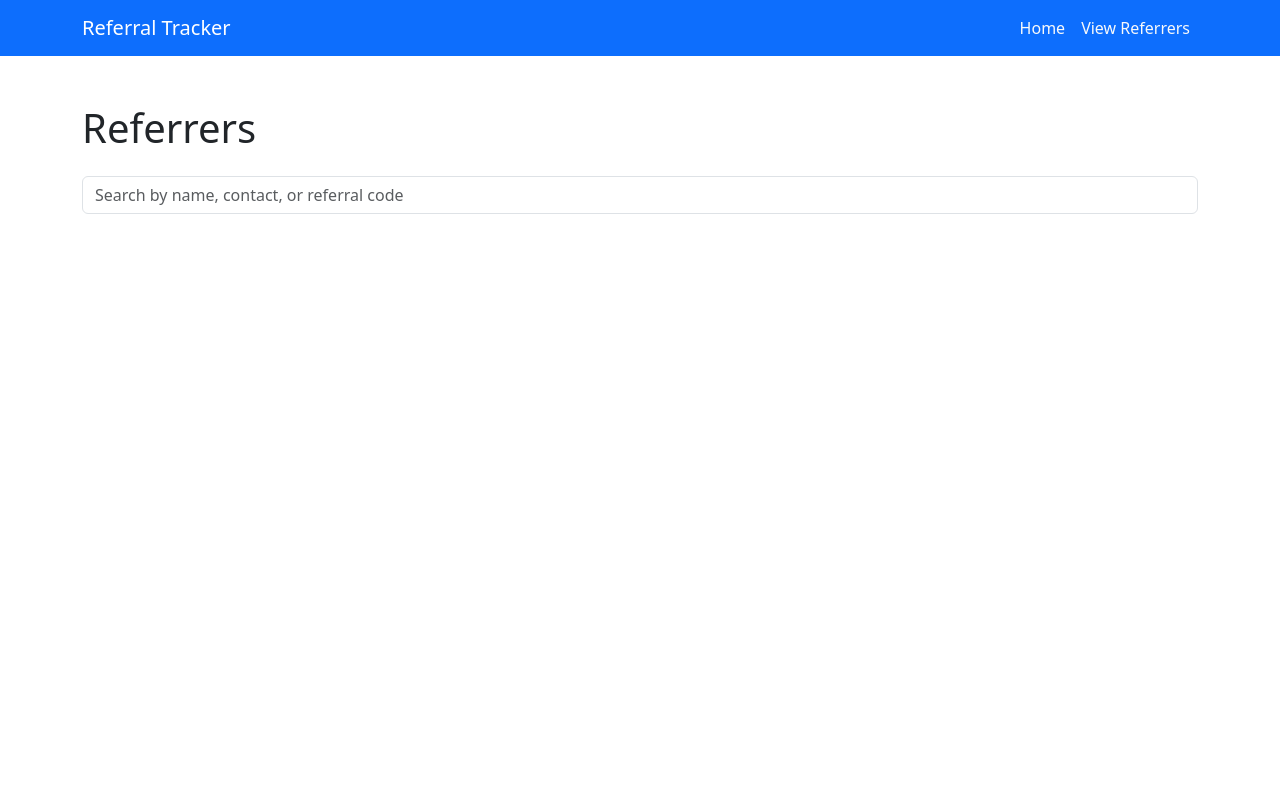
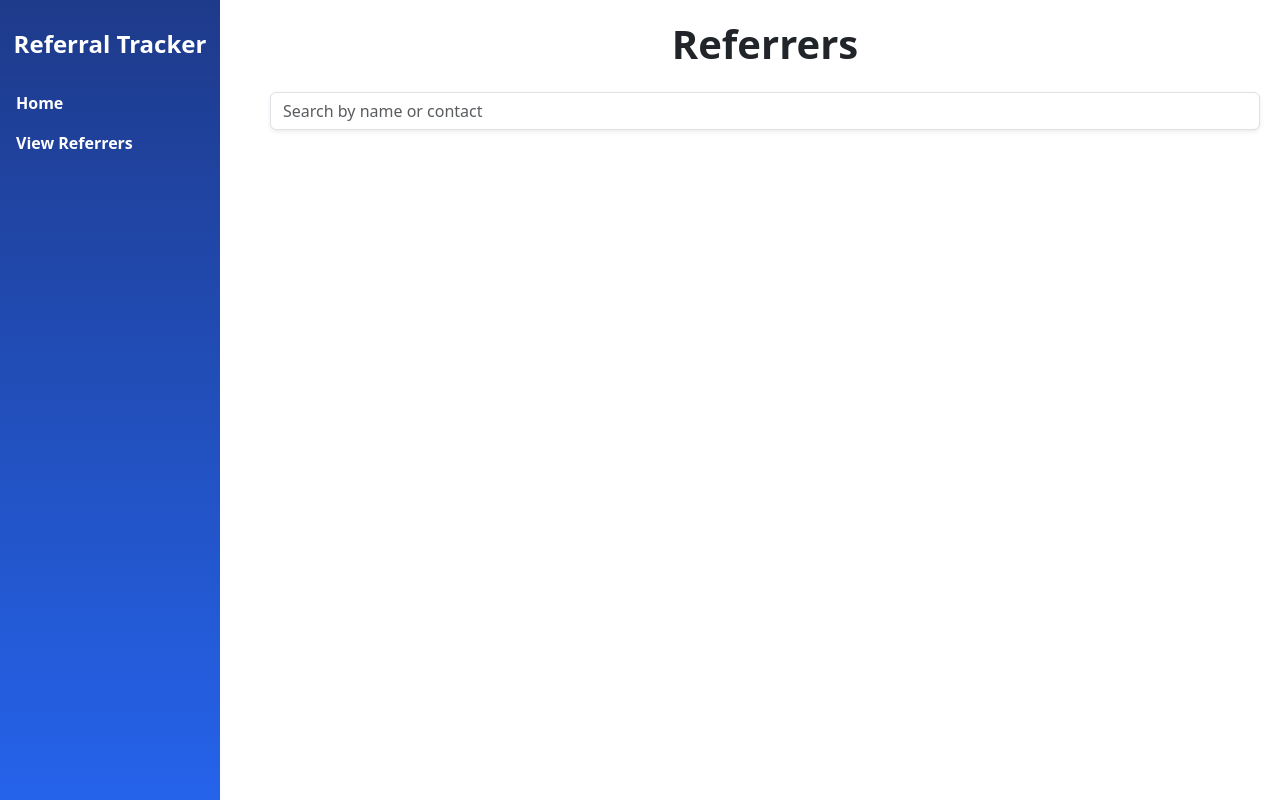
Before and after one commit to ashwinbiju09/referral-tracker, a Flask app: page /referrers in a window 1280 px wide. Run offline with Flask 3, Linux system fonts and the light colour scheme; data that the repository does not hold is empty; some libraries are stand-ins or nearby versions.

Commit message:
Design updates

```diff
--- a/app.py
+++ b/app.py
@@ -39,7 +39,27 @@ def generate_referral_code():
 
 @app.route('/')
 def index():
-    return render_template('index.html')
+    cursor = mysql.connection.cursor()
+
+    # Fetch total number of referrers
+    cursor.execute("SELECT COUNT(*) AS total FROM referrers")
+    total_referrers = cursor.fetchone()['total']
+
+    # Fetch total number of successful references (purchase_count = 3)
+    cursor.execute("""
+        SELECT COUNT(*) AS successful_references
+        FROM referees
+        WHERE purchase_count = 3
+    """)
+    successful_references = cursor.fetchone()['successful_references']
+
+    cursor.close()
+
+    return render_template(
+        'index.html',
+        total_referrers=total_referrers,
+        successful_references=successful_references
+    )
 
 # Add a referrer
 
--- /dev/null
+++ b/templates/base.html
@@ -0,0 +1,58 @@
+<!DOCTYPE html>
+<html lang="en">
+<head>
+    <meta charset="UTF-8">
+    <meta name="viewport" content="width=device-width, initial-scale=1.0">
+    <title>{% block title %}Referral Tracker{% endblock %}</title>
+    <link href="https://cdn.jsdelivr.net/npm/bootstrap@5.3.0/dist/css/bootstrap.min.css" rel="stylesheet">
+    <link href="https://cdnjs.cloudflare.com/ajax/libs/font-awesome/5.15.4/css/all.min.css" rel="stylesheet">
+
+    <style>
+        .sidebar {
+            background: linear-gradient( #1E3A8A, #2563EB); /* Gradient background */
+            height: 100vh;
+            position: fixed;
+            top: 0;
+            left: 0;
+            padding-top: 30px;
+            width: 220px;
+            color: white;
+            z-index: 1030; /* Stay above main content */
+        }
+        .sidebar .nav-link {
+            color: #ffffff;
+            font-weight: bold;
+        }
+        .sidebar .nav-link:hover {
+            background-color: #001A4F; /* Slightly darker shade on hover */
+        }
+        .content {
+            margin-left: 250px; /* Adjust content to leave space for the sidebar */
+            padding: 20px;
+        }
+    </style>
+</head>
+<body>
+    <!-- Side Navbar -->
+    <div class="sidebar">
+        <div class="text-center mb-4">
+            <h4 class="fw-bold">Referral Tracker</h4>
+        </div>
+        <ul class="nav flex-column">
+            <li class="nav-item">
+                <a class="nav-link" href="/">Home</a>
+            </li>
+            <li class="nav-item">
+                <a class="nav-link" href="/referrers">View Referrers</a>
+            </li>
+        </ul>
+    </div>
+
+    <!-- Main Content -->
+    <div class="content">
+        {% block content %}{% endblock %}
+    </div>
+
+    <script src="https://cdn.jsdelivr.net/npm/bootstrap@5.3.0/dist/js/bootstrap.bundle.min.js"></script>
+</body>
+</html>
--- a/templates/referrers.html
+++ b/templates/referrers.html
@@ -1,74 +1,36 @@
-<!DOCTYPE html>
-<html lang="en">
-<head>
-    <meta charset="UTF-8">
-    <meta name="viewport" content="width=device-width, initial-scale=1.0">
-    <title>Referrers</title>
-    <link href="https://cdn.jsdelivr.net/npm/bootstrap@5.3.0/dist/css/bootstrap.min.css" rel="stylesheet">
-    <style>
-        .referrer-card {
-            display: flex;
-            justify-content: space-between;
-            align-items: center;
-            border: 1px solid #ddd;
-            border-radius: 5px;
-            padding: 15px;
-            margin-bottom: 15px;
-        }
-        .referrer-details {
-            flex: 1;
-            margin-right: 20px;
-        }
-        .referrer-actions {
-            text-align: right;
-        }
-        .pagination {
-            justify-content: center;
-        }
-    </style>
-</head>
-<body>
-    <nav class="navbar navbar-expand-lg navbar-dark bg-primary">
-        <div class="container">
-            <a class="navbar-brand" href="/">Referral Tracker</a>
-            <button class="navbar-toggler" type="button" data-bs-toggle="collapse" data-bs-target="#navbarNav" aria-controls="navbarNav" aria-expanded="false" aria-label="Toggle navigation">
-                <span class="navbar-toggler-icon"></span>
-            </button>
-            <div class="collapse navbar-collapse" id="navbarNav">
-                <ul class="navbar-nav ms-auto">
-                    <li class="nav-item">
-                        <a class="nav-link text-light" href="/">Home</a>
-                    </li>
-                    <li class="nav-item">
-                        <a class="nav-link text-light" href="/referrers">View Referrers</a>
-                    </li>
-                </ul>
-            </div>
-        </div>
-    </nav>
-    <div class="container mt-5">
-        <h1 class="mb-4">Referrers</h1>
+{% extends "base.html" %}
+
+{% block title %}Referrers{% endblock %}
+
+{% block content %}
+<h1 class="text-center fw-bold mb-4">Referrers</h1>
 
 <!-- Search Bar -->
-        <div class="mb-4">
-            <input type="text" id="search-bar" class="form-control" placeholder="Search by name, contact, or referral code">
+<div class="input-group mb-4">
+    <input type="text" id="search-bar" class="form-control shadow-sm" placeholder="Search by name or contact">
 </div>
 
 <!-- Referrers List -->
-        <div id="referrer-list">
+<div class="row" id="referrers-list">
     {% for referrer in referrers %}
-                <div class="referrer-card">
-                    <div class="referrer-details">
-                        <div><strong>Name:</strong> {{ referrer.name }}</div>
-                        <div><strong>Contact:</strong> {{ referrer.contact }}</div>
-                        <div><strong>Total References:</strong> {{ referrer.total_references or 0 }}</div>
+        <div class="col-md-6 mb-3 referrer-item">
+            <div class="card">
+                <div class="card-body d-flex justify-content-between align-items-center">
+                    <div>
+                        <p class="mb-1"><strong>Name:</strong> {{ referrer.name }}</p>
+                        <p class="mb-1"><strong>Contact:</strong> {{ referrer.contact }}</p>
+                        <p class="mb-0"><strong>Total References:</strong> {{ referrer.total_references or 0 }}</p>
                     </div>
-                    <div class="referrer-actions">
-                        <div><strong>Code:</strong> {{ referrer.referral_code }}</div>
-                        <a href="/search_referral?referral_code={{ referrer.referral_code }}" class="btn btn-info mt-2">Show Referees</a>
-                        <form action="/delete_referrer/{{ referrer.id }}" method="POST" style="display: inline;">
-                            <button type="submit" class="btn btn-danger mt-2" onclick="return confirm('Are you sure you want to delete this referrer?')">Delete</button>
+                    <div class="text-end">
+                        <p class="mb-1"><strong>Code:</strong> {{ referrer.referral_code }}</p>
+                        <div class="d-flex gap-2">
+                            <a href="/search_referral?referral_code={{ referrer.referral_code }}" class="btn btn-success btn-sm shadow-sm">Show Referees</a>
+                            <form action="/delete_referrer/{{ referrer.id }}" method="POST">
+                                <button type="submit" class="btn btn-danger btn-sm shadow-sm" onclick="return confirm('Are you sure you want to delete this referrer?')">Delete</button>
                             </form>
+                        </div>
+                    </div>
+                </div>
             </div>
         </div>
     {% endfor %}
@@ -76,7 +38,7 @@
 
 <!-- Pagination -->
 <nav aria-label="Page navigation">
-            <ul class="pagination">
+    <ul class="pagination justify-content-center">
         {% if page > 1 %}
             <li class="page-item">
                 <a class="page-link" href="/referrers?page={{ page - 1 }}">Previous</a>
@@ -94,30 +56,24 @@
         {% endif %}
     </ul>
 </nav>
-    </div>
 
+<!-- Search Script -->
 <script>
-        const searchInput = document.getElementById('search-bar');
-        const referrerList = document.getElementById('referrer-list');
-        const referrerCards = Array.from(referrerList.children);
+    document.getElementById('search-bar').addEventListener('input', function () {
+        const query = this.value.toLowerCase();
+        const referrers = document.querySelectorAll('.referrer-item');
 
-        searchInput.addEventListener('input', (event) => {
-            const query = event.target.value.toLowerCase();
-
-            referrerCards.forEach(card => {
-                const name = card.querySelector('.referrer-details div:nth-child(1)').textContent.toLowerCase();
-                const contact = card.querySelector('.referrer-details div:nth-child(2)').textContent.toLowerCase();
-                const code = card.querySelector('.referrer-actions div').textContent.toLowerCase();
+        referrers.forEach(referrer => {
+            const name = referrer.querySelector('p:nth-child(1)').textContent.toLowerCase();
+            const contact = referrer.querySelector('p:nth-child(2)').textContent.toLowerCase();
+            const code = referrer.querySelector('p:nth-child(3)').textContent.toLowerCase();
 
             if (name.includes(query) || contact.includes(query) || code.includes(query)) {
-                    card.style.display = 'flex';
+                referrer.style.display = '';
             } else {
-                    card.style.display = 'none';
+                referrer.style.display = 'none';
             }
         });
     });
 </script>
-
-    <script src="https://cdn.jsdelivr.net/npm/bootstrap@5.3.0/dist/js/bootstrap.bundle.min.js"></script>
-</body>
-</html>
+{% endblock %}
```
Also changed, not shown: templates/index.html (+48 -48 lines), templates/search_result.html (+49 -94 lines). Lines whose indentation alone changed are shown as unchanged.
